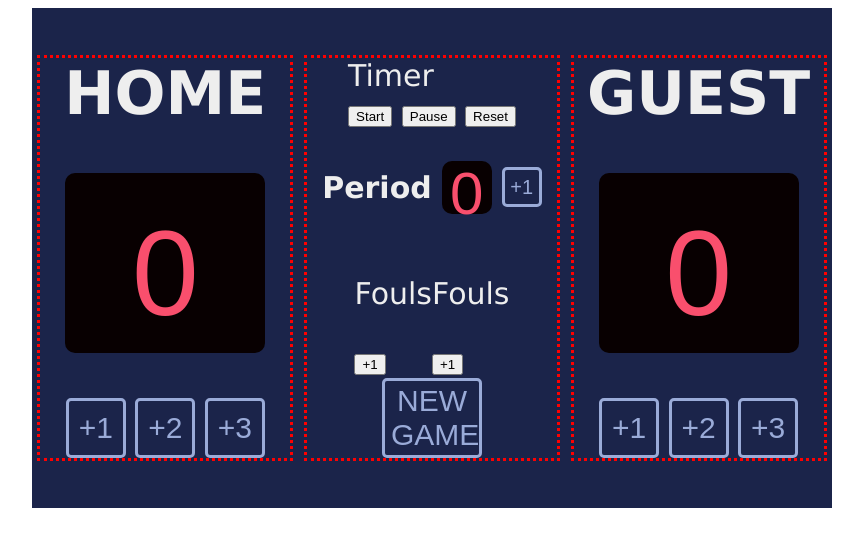
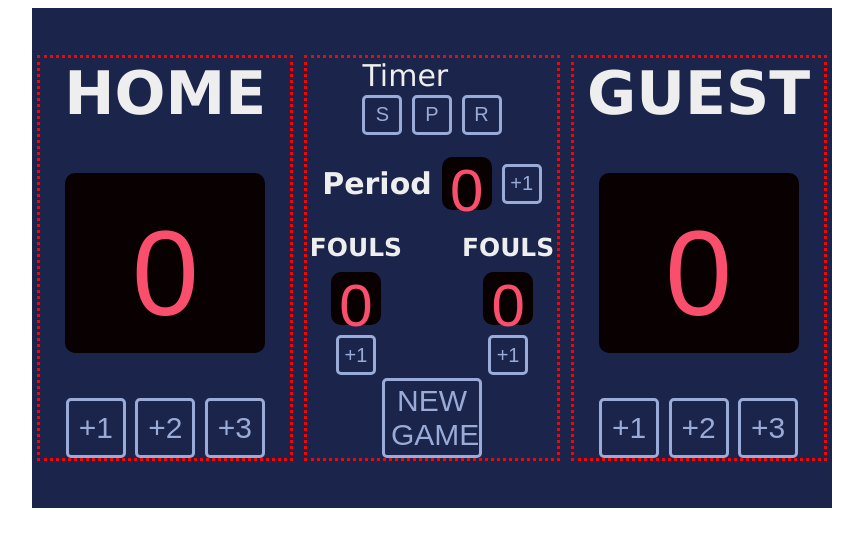
Before and after one commit to ItamarLu/BasketballScoreboard-ScrimbaSoloProject, a plain HTML site: page index.html in a window 1280 px wide. Shown: the whole page, without its empty margins (208-1071 px from the left). Drawn offline with Linux system fonts and the light colour scheme; a web font is replaced by a local one.

Commit message:
Added more things

```diff
--- a/index.css
+++ b/index.css
@@ -63,9 +63,6 @@
   height: 80px;
 }
 
-#FoulsScore{
-  display: flex;
-}
 
 #periodNumber {
   background: #080001;
@@ -79,7 +76,7 @@
   justify-content: center;
   align-items: center;
   padding-top: 13px;
-  margin: 10px;
+  margin: 20px 10px;
 }
 
 #period {
@@ -96,3 +93,53 @@
   justify-content: center;
   align-items: center;
 }
+#periodText {
+  margin: 0;
+}
+
+#FoulsScore{
+  display: flex;
+}
+
+.foulsBox {
+  margin: 0 30px;
+  display: flex;
+  flex-direction: column;
+  justify-content: center;
+  align-items: center;
+}
+
+.foulsCount {
+  background: #080001;
+  color: #F94F6D;
+  font-size: 60px;
+  width: 50px;
+  height: 40px;
+  font-family: 'Cursed Timer ULiL', sans-serif;
+  border-radius: 10px;
+  display: flex;
+  justify-content: center;
+  align-items: center;
+  padding-top: 13px;
+  margin: 10px;
+}
+
+.foulsButton {
+  width: 40px;
+  height: 40px;
+  font-size: 20px;
+  display: flex;
+  justify-content: center;
+  align-items: center;
+}
+
+.foulsText {
+  margin: 0;
+}
+
+.timerBtn {
+  width: 40px;
+  height: 40px;
+  font-size: 20px;
+  text-align: center;
+}
--- a/index.html
+++ b/index.html
@@ -22,23 +22,25 @@
     <div class="side">
       <div>
         <div>Timer</div>
-        <button>Start</button>
-        <button>Pause</button>
-        <button>Reset</button>
+        <button class="btn timerBtn">S</button>
+        <button class="btn timerBtn">P</button>
+        <button class="btn timerBtn">R</button>
       </div>
       <div id="period">
-        <h4>Period</h4>
+        <h4 id="periodText">Period</h4>
         <div id="periodNumber">0</div>
         <button class="btn" id="periodButton">+1</button>
       </div>
       <div id="FoulsScore">
-          <div>
-            <p>Fouls</p>
-            <button>+1</button>
+          <div class="foulsBox">
+            <h5 class="foulsText">FOULS</h5>
+            <div class="foulsCount">0</div>
+            <button class="btn foulsButton">+1</button>
           </div>
-          <div>
-            <p>Fouls</p>
-            <button>+1</button>
+          <div class="foulsBox">
+            <h5 class="foulsText">FOULS</h5>
+            <div class="foulsCount">0</div>
+            <button class="btn foulsButton">+1</button>
           </div>
         </div>
       <button class="btn" id="newGameButton">NEW GAME</button>
```
